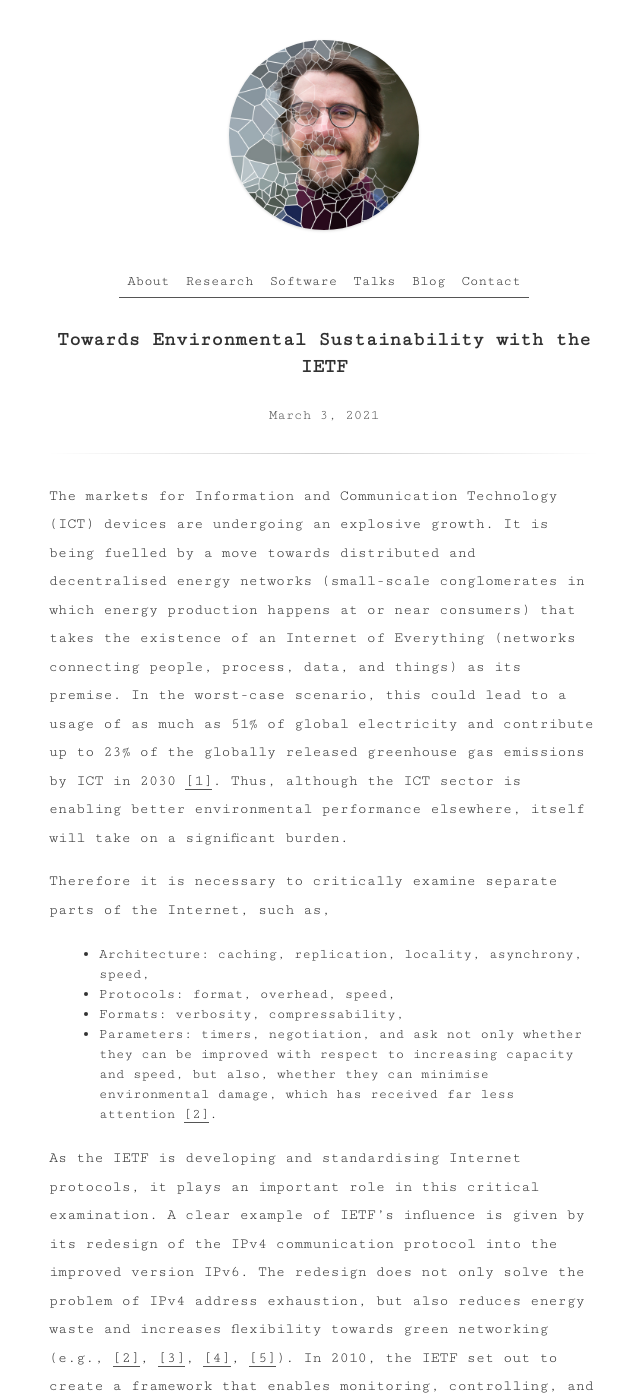
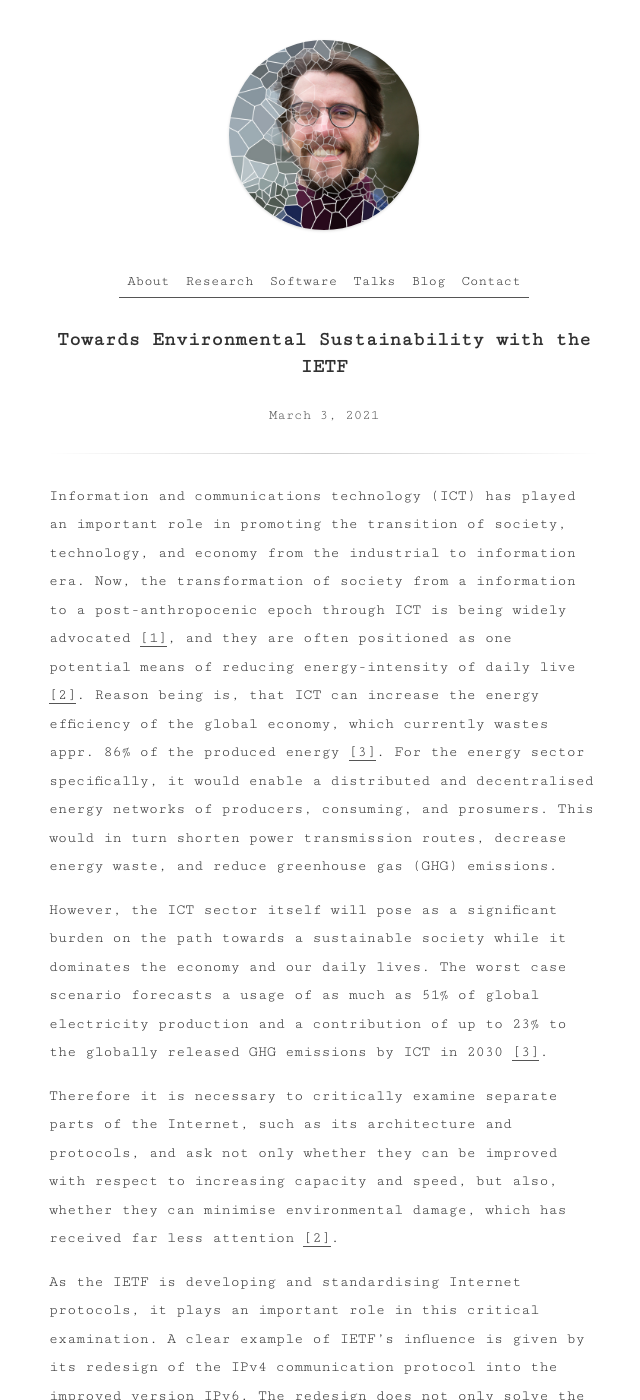
Before and after one commit to Christovis/Christovis.github.io, a Jekyll site: the page built from _blog/2021-11-29-blog-iad_aid_workshop.md, in a window 1280 px wide and 1400 px high. Shown: the whole window, without its empty margins (316-956 px from the left). Built offline with Jekyll 4.4.1, drawn with Linux system fonts in a browser that asks for light colours; some of the changed text lies outside the part shown.

Commit message:
blog on iab aid workshop

```diff
--- a/_blog/2021-11-29-blog-iad_aid_workshop.md
+++ b/_blog/2021-11-29-blog-iad_aid_workshop.md
@@ -7,24 +7,44 @@
 authors: Christoph Becker
 ---
 
-The markets for Information and Communication Technology (ICT) devices are undergoing an explosive growth. It is being fuelled by a move towards distributed and decentralised energy networks (small-scale conglomerates in which energy production happens at or near consumers) that takes the existence of an Internet of Everything (networks connecting people, process, data, and things) as its premise. In the worst-case scenario, this could lead to a usage of as much as 51% of global electricity and contribute up to 23% of the globally released greenhouse gas emissions by ICT in 2030 [[1]](#1). Thus, although the ICT sector is enabling better environmental performance elsewhere, itself will take on a significant burden.
+Information and communications technology (ICT) has played an important role in promoting the transition of society, technology, and economy from the industrial to information era. Now, the transformation of society from a information to a post-anthropocenic epoch through ICT is being widely advocated [[1]](#1), and they are often positioned as one potential means of reducing energy-intensity of daily live [[2]](#2). Reason being is, that ICT can increase the energy efficiency of the global economy, which currently wastes appr. 86% of the produced energy [[3]](#3). For the energy sector specifically, it would enable a distributed and decentralised energy networks of producers, consuming, and prosumers. This would in turn shorten power transmission routes, decrease energy waste, and reduce greenhouse gas (GHG) emissions.
 
-Therefore it is necessary to critically examine separate parts of the Internet, such as,
-- Architecture: caching, replication, locality, asynchrony, speed,
-- Protocols: format, overhead, speed,
-- Formats: verbosity, compressability,
-- Parameters: timers, negotiation,
-and ask not only whether they can be improved with respect to increasing capacity and speed, but also, whether they can minimise environmental damage, which has received far less attention [[2]](#2).
+However, the ICT sector itself will pose as a significant burden on the path towards a sustainable society while it dominates the economy and our daily lives. The worst case scenario forecasts a usage of as much as 51% of global electricity production and a contribution of up to 23% to the globally released GHG emissions by ICT in 2030 [[3]](#3).
+
+Therefore it is necessary to critically examine separate parts of the Internet, such as its architecture and protocols, and ask not only whether they can be improved with respect to increasing capacity and speed, but also, whether they can minimise environmental damage, which has received far less attention [[2]](#2).
 
 As the IETF is developing and standardising Internet protocols, it plays an important role in this critical examination. A clear example of IETF's influence is given by its redesign of the IPv4 communication protocol into the improved version IPv6. The redesign does not only solve the problem of IPv4 address exhaustion, but also reduces energy waste and increases flexibility towards green networking (e.g., [[2]](#2), [[3]](#3), [[4]](#4), [[5]](#5)). In 2010, the IETF set out to create a framework that enables monitoring, controlling, and managing the energy consumption of networking and network-attached devices while still providing sufficient performance to meet service level objectives with the Energy Management (EMAN) working group [[6]](#6). Five years later however, the EMAN working group was shut down and has never been reactivated despite remaining limitations (e.g., it does not address questions regarding electricity producers, and distributors) and the roll-out of new technologies (e.g., IoT and 5G). But other dimensions through which impacts on climate and ecology can be addressed are present in other working groups that are concerned with, e.g., smart energy, smart grid, and the Internet of Things.
 
 The IETF is one of the main Internet governance bodies and it is therefore pressing to ask what its role ought to be, can be, and currently is with respect to climate change.
 
+
+Now, the ICT sector is in a similar situations and various 'ICT for Sustainability' ([ICT4S](https://conf.researchr.org/series/ict4s)) and Green IT initiatives have cropped up over the years. Thus
+
+And here, it is worthwhile to dwell on the what this space 'elsewhere' is. However, the observation that decreasing a processes resource intensity does not lead to a decrease in overall consumption, has already been described by Stanley Jevons in his 1865 work "The Coal Question". The so called "Jevons paradox" has since then always gone alongside the pursued to increasing efficiency and economic growth. Taking LEDs as an example, 'elsewhere' has come to be a very large space indeed. Their appr. 60% lower environmental impact than fluorescent luminaire [[2]](#2), and more so their impression of 'advanced technology', has motivated application to allsorts, e.g., [digital pregnancy tests](https://twitter.com/Foone/status/1301707401024827392).
+
 ### References
 <a id="1">[1]</a>
+UK Digital Strategy 2017
+Department for Digital, Culture, Media & Sport; UK Gov.
+
+<a id="2">[2]</a>
+#SMARTER2030 ICT Solutions for 21st Century Challenges (2015)
+Global e-Sustainability Initiative
+
+<a id="3">[3]</a>
+The Energy Efficiency Benefits and the Economic Imperative of ICT-Enabled Systems (2015)
+In: ICT Innovations for Sustainability
+Springer International Publishing
+
+
+<a id="3">[3]</a>
 Anders Andrae and Tomas Edler (2015)
 On Global Electricity Usage of Communication Technology: Trends to 2030.
 
+<a id="2">[2]</a>
+Casamayor, J.L., Su, D. and Ren, Z. (2018)
+Comparative life cycle assessment of LED lighting products.
+Lighting Research & Technology
 
 <a id="2">[2]</a>
 Ran Liu et al. (2019)
```
